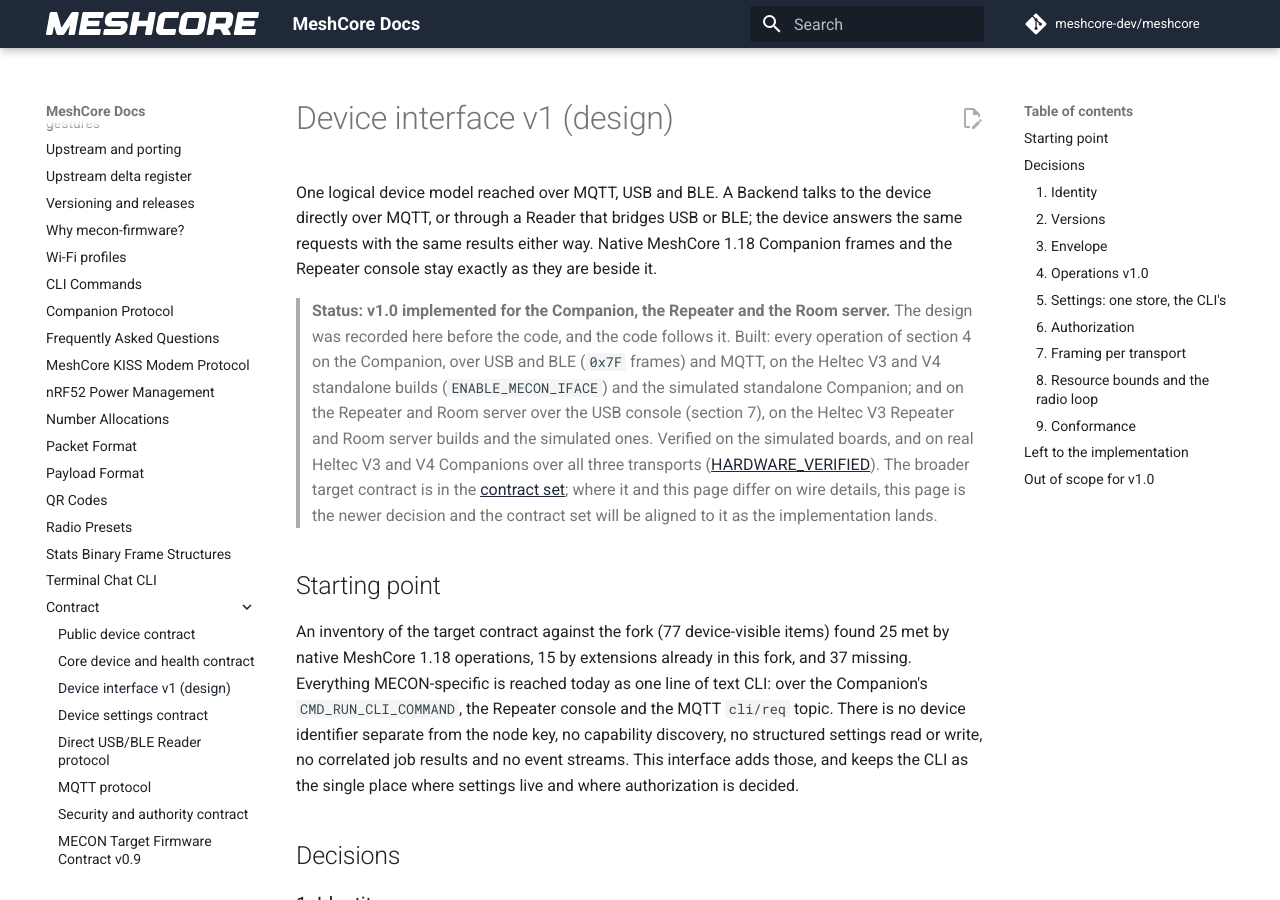
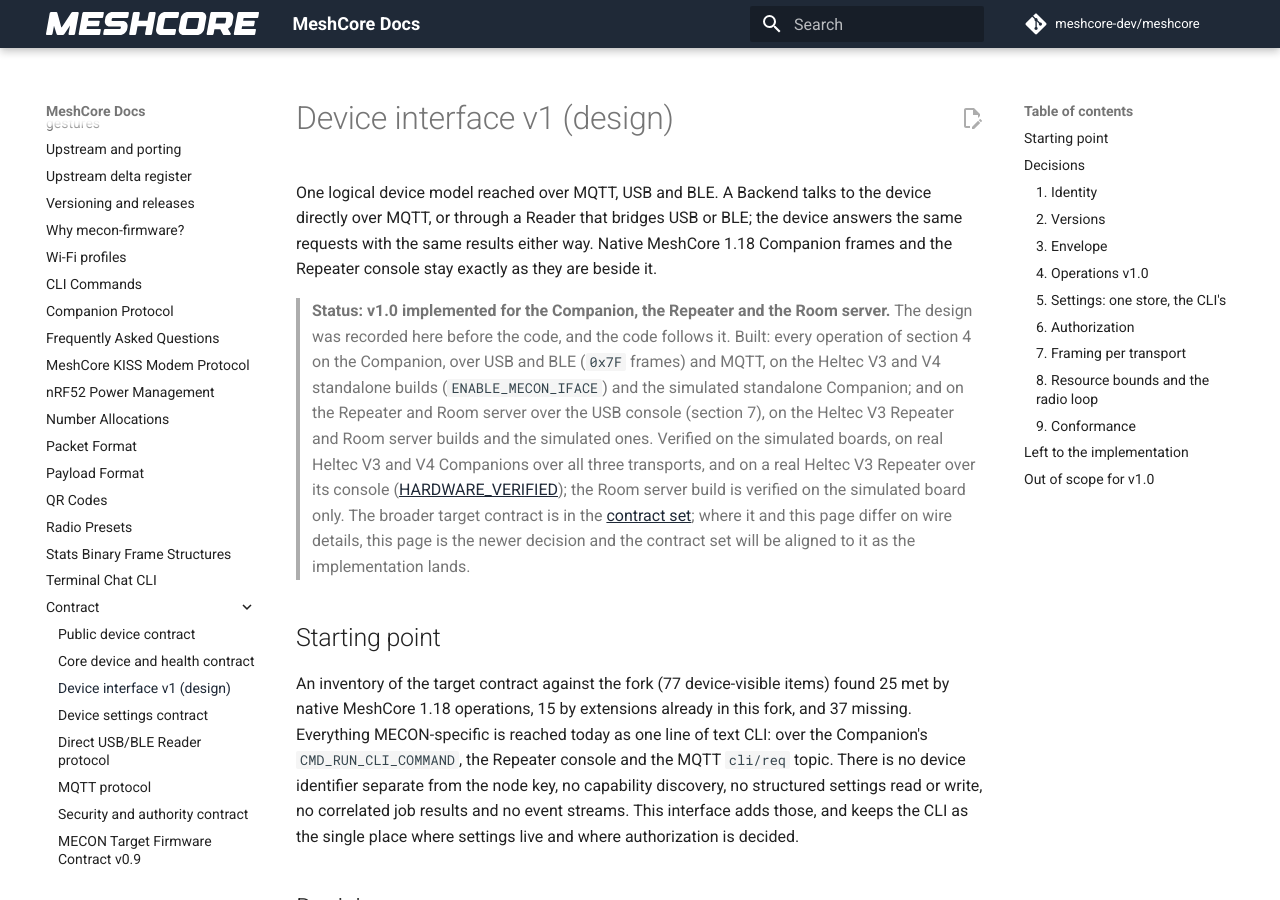
Before and after one commit to hoejriis/mecon-firmware, an MkDocs documentation site: the page built from docs/contract/DEVICE_INTERFACE.md, in a window 1280 px wide and 900 px high. Built offline with MkDocs 1.6.1 and Material for MkDocs 9.7.7, drawn with Linux system fonts in a browser that asks for light colours; comment, search, counter and statistics services are not loaded.

Commit message:
Docs: the console interface verified on a real Heltec V3 Repeater
tools/mecon_iface_hw.py console against v3test running the Heltec_v3_repeater build of
6b3f33fc: 24 of 24 (every request fixture for the role plus the health stream). The Room
server build is verified on the simulated board only, and the status line says so.

Co-Authored-By: Claude Opus 5.5 (1M context) <noreply@anthropic.com>

```diff
--- a/docs/contract/DEVICE_INTERFACE.md
+++ b/docs/contract/DEVICE_INTERFACE.md
@@ -2,7 +2,7 @@
 
 One logical device model reached over MQTT, USB and BLE. A Backend talks to the device directly over MQTT, or through a Reader that bridges USB or BLE; the device answers the same requests with the same results either way. Native MeshCore 1.18 Companion frames and the Repeater console stay exactly as they are beside it.
 
-> **Status: v1.0 implemented for the Companion, the Repeater and the Room server.** The design was recorded here before the code, and the code follows it. Built: every operation of section 4 on the Companion, over USB and BLE (`0x7F` frames) and MQTT, on the Heltec V3 and V4 standalone builds (`ENABLE_MECON_IFACE`) and the simulated standalone Companion; and on the Repeater and Room server over the USB console (section 7), on the Heltec V3 Repeater and Room server builds and the simulated ones. Verified on the simulated boards, and on real Heltec V3 and V4 Companions over all three transports ([HARDWARE_VERIFIED](../HARDWARE_VERIFIED.md)). The broader target contract is in the [contract set](README.md); where it and this page differ on wire details, this page is the newer decision and the contract set will be aligned to it as the implementation lands.
+> **Status: v1.0 implemented for the Companion, the Repeater and the Room server.** The design was recorded here before the code, and the code follows it. Built: every operation of section 4 on the Companion, over USB and BLE (`0x7F` frames) and MQTT, on the Heltec V3 and V4 standalone builds (`ENABLE_MECON_IFACE`) and the simulated standalone Companion; and on the Repeater and Room server over the USB console (section 7), on the Heltec V3 Repeater and Room server builds and the simulated ones. Verified on the simulated boards, on real Heltec V3 and V4 Companions over all three transports, and on a real Heltec V3 Repeater over its console ([HARDWARE_VERIFIED](../HARDWARE_VERIFIED.md)); the Room server build is verified on the simulated board only. The broader target contract is in the [contract set](README.md); where it and this page differ on wire details, this page is the newer decision and the contract set will be aligned to it as the implementation lands.
 
 ## Starting point
 
```
Also changed, not shown: docs/HARDWARE_VERIFIED.md (+1 -0 lines).
